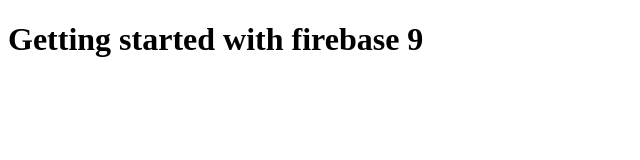
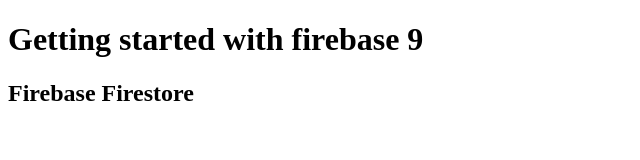
Before and after one commit to otiteakpofure/Backend-Configuration-using-firebase-9-, a website: page dist/index.html in a window 1280 px wide. Shown: the whole page, without its empty margins (0-640 px from the left). Drawn offline with Linux system fonts and the light colour scheme; no server answers.

```diff
--- a/dist/index.html
+++ b/dist/index.html
@@ -8,9 +8,8 @@
 </head>
 <body>
     <h1>Getting started with firebase 9</h1>
-    <div>
-        <ul id="firecheck"></ul>
-    </div>
+    <h2>Firebase Firestore</h2>
+
     <script src="bundle.js"></script>
 </body>
 </html>
```
